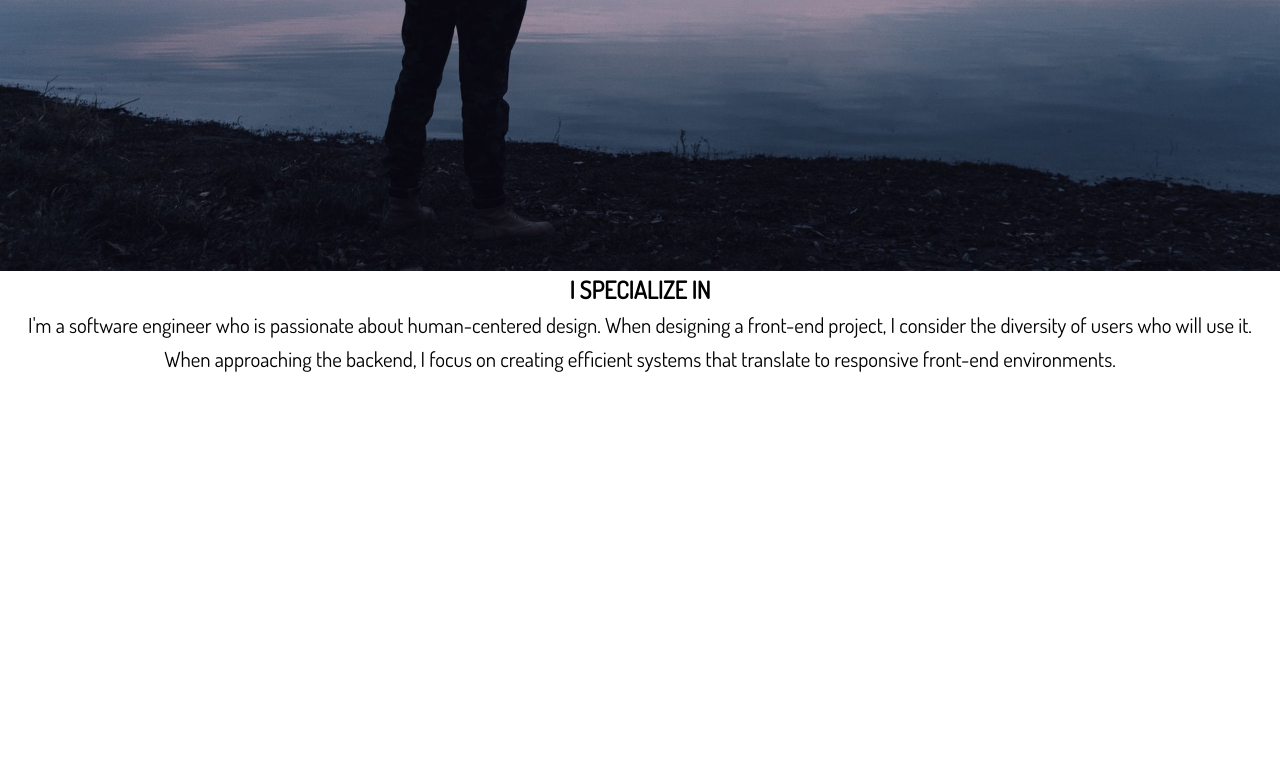
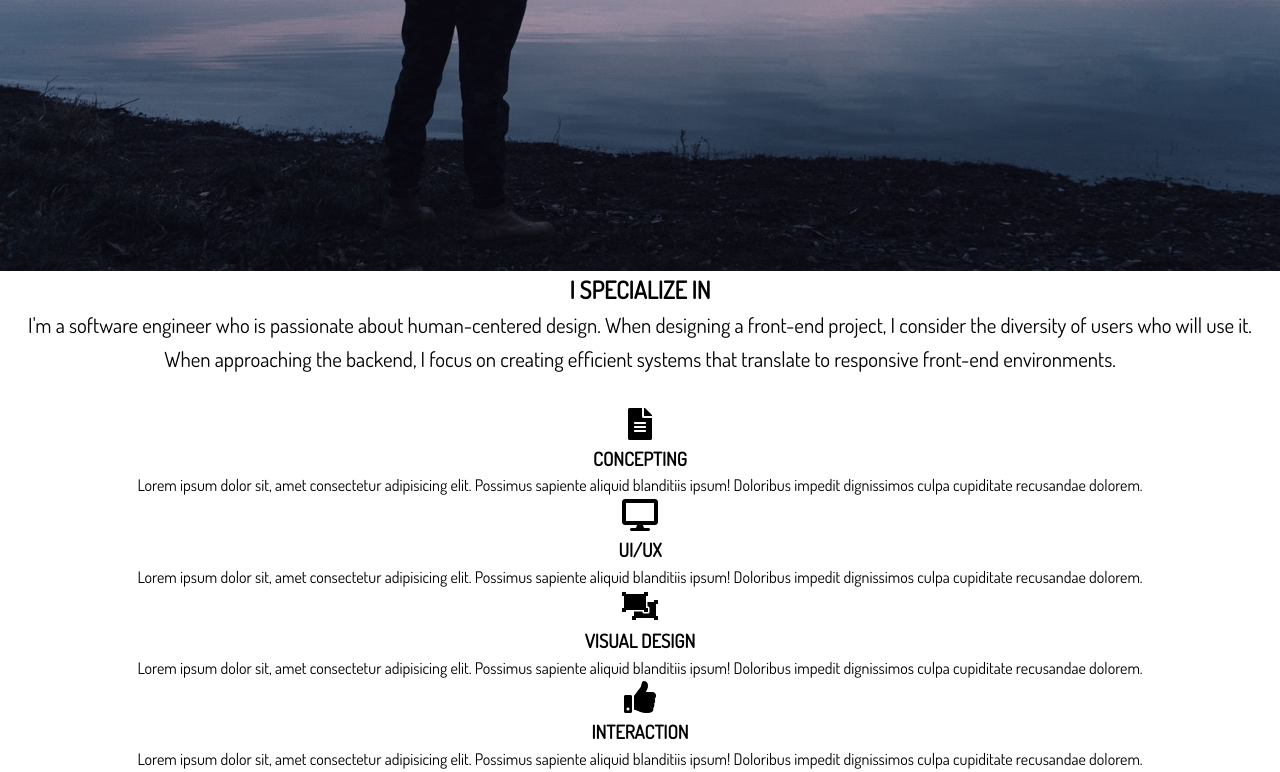
Before and after one commit to kwillard95/my_portfolio, a website: page dist/index.html in a window 1280 px wide. Shown: the part 529-1301 px from the top of the page. Before the commit the page ends 937 px from the top, so only its background shows below. Drawn offline with Linux system fonts and the light colour scheme.

Commit message:
Places content in section-a

```diff
--- a/dist/index.html
+++ b/dist/index.html
@@ -58,6 +58,31 @@
             creating efficient systems that translate to responsive front-end
             environments.
           </p>
+          <div class="specials">
+            <div>
+              <i class="fas fa-file-alt fa-2x"></i>
+              <h3>Concepting</h3>
+              <p>Lorem ipsum dolor sit, amet consectetur adipisicing elit. Possimus sapiente aliquid blanditiis ipsum! Doloribus impedit dignissimos culpa cupiditate recusandae dolorem.</p>
+            </div>
+          <div class="specials">
+            <div>
+              <i class="fas fa-desktop fa-2x"></i>
+              <h3>UI/UX</h3>
+              <p>Lorem ipsum dolor sit, amet consectetur adipisicing elit. Possimus sapiente aliquid blanditiis ipsum! Doloribus impedit dignissimos culpa cupiditate recusandae dolorem.</p>
+            </div>
+          <div class="specials">
+            <div>
+              <i class="fas fa-object-ungroup fa-2x"></i>
+              <h3>Visual Design</h3>
+              <p>Lorem ipsum dolor sit, amet consectetur adipisicing elit. Possimus sapiente aliquid blanditiis ipsum! Doloribus impedit dignissimos culpa cupiditate recusandae dolorem.</p>
+            </div>
+          <div class="specials">
+            <div>
+              <i class="fas fa-thumbs-up fa-2x"></i>
+              <h3>Interaction</h3>
+              <p>Lorem ipsum dolor sit, amet consectetur adipisicing elit. Possimus sapiente aliquid blanditiis ipsum! Doloribus impedit dignissimos culpa cupiditate recusandae dolorem.</p>
+            </div>
+          </div>
         </div>
       </div>
     </section>
```
